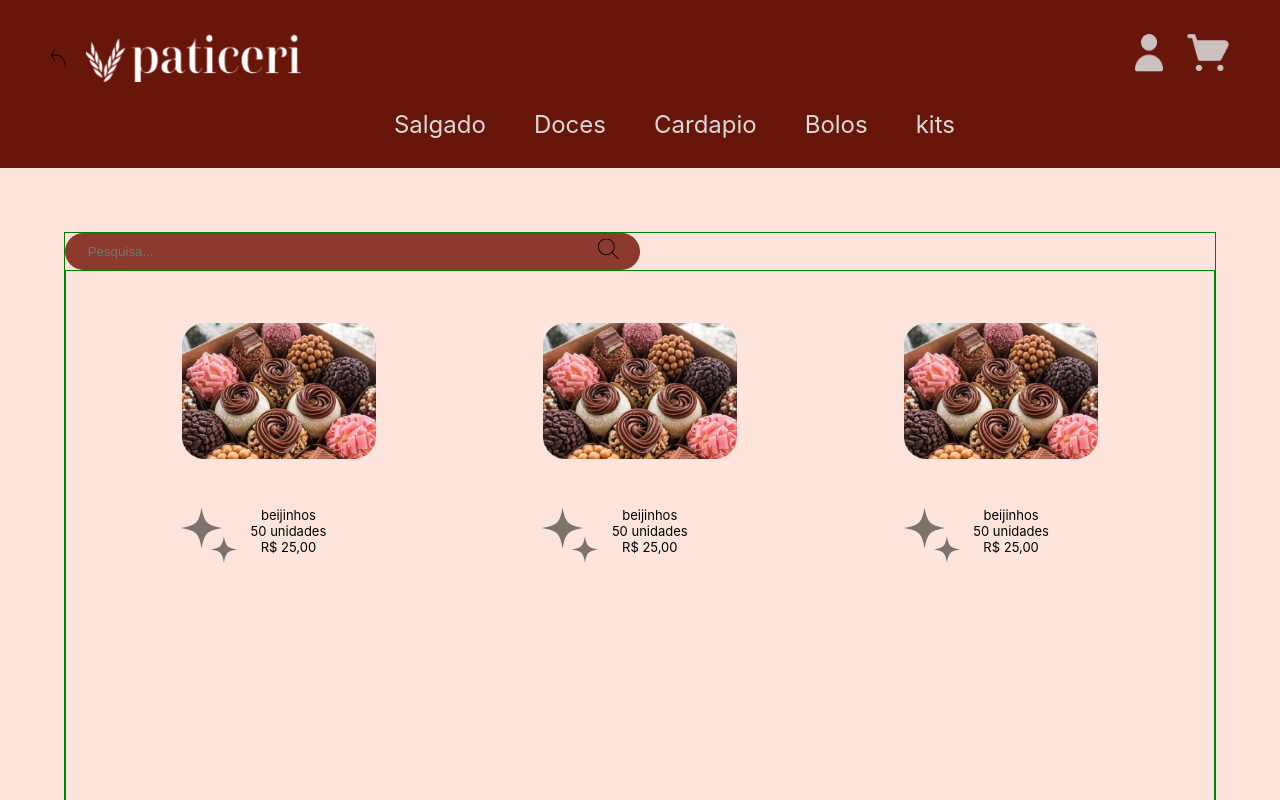
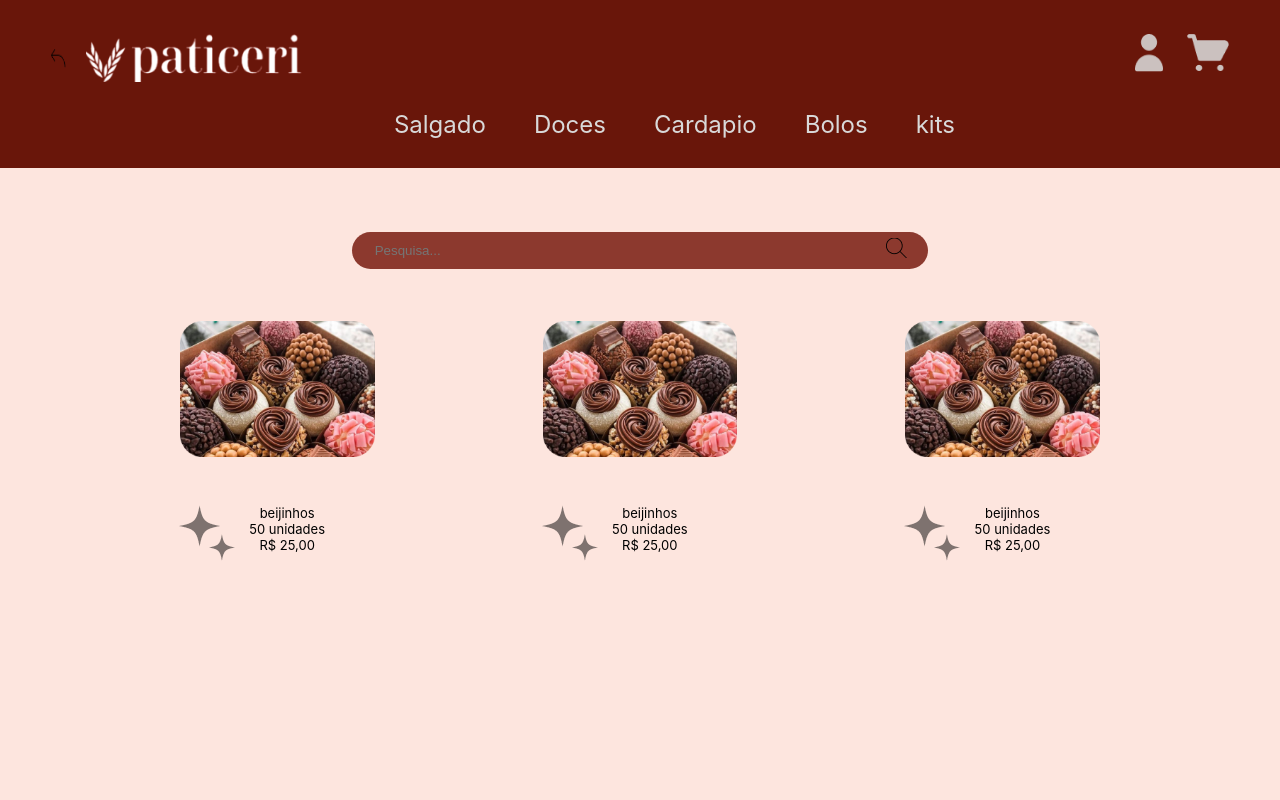
Before and after one commit to Johncarioca/TCC---doceria-, a React (Create React App) app in the folder site/: page /cardapiogeral in a window 1280 px wide. Shown: the top 800 px of the page. Built offline with nearby package versions, Linux system fonts and the light colour scheme.

Commit message:
alterações na tela de cardapio geral

```diff
--- a/site/src/components/CorpoCardapioGeral/index.js
+++ b/site/src/components/CorpoCardapioGeral/index.js
@@ -10,7 +10,7 @@ export default function CardCardapioGeral(){
                 <div className="vermelha">
 
                     <div className="verdeClaro">
-                        <img className="ima" src="../assets/image/cardCardapio/fotoTeste.png" alt="" />
+                    <img className="ima" src="../assets/image/cardCardapio/fotoTeste.png" alt="" />
                     </div>
 
                     <div className="verdeEscuro">
--- a/site/src/pages/usuario/cardapioGeral/index.scss
+++ b/site/src/pages/usuario/cardapioGeral/index.scss
@@ -19,19 +19,21 @@
         padding-top: 4rem;
 
         .dois{
+
             display: flex;
             flex-direction: column;
             justify-content: space-between;
             align-items: center;
-            //text-align: center;
-            border: 1px green solid;
-
+            //border: 1px rgb(128, 0, 113) solid;
             width: 90%;
-            height: 100rem;
-
+            height: 80rem;
 
             .divPesguisa{
 
+                display: flex;
+                flex-direction: column;
+                justify-content: space-between;
+                align-items: center;
                 width: 100%;
 
                 .Pesquisa{
@@ -48,12 +50,11 @@
                         width: 82%;
                         background-color: #8C392E;
                         color: #fff;
+                        outline: none;
 
                     }
                 }
             }
-
-
 
         }
 
@@ -63,7 +64,7 @@
             flex-direction: row;
             justify-content: space-around;
             padding: 2rem;
-            border: 1px green solid;
+            //border: 1px green solid;
 
             width: 100%;
             height: 90rem;
```
Also changed, not shown: site/src/components/CorpoCardapioGeral/index.scss (+4 -9 lines).
